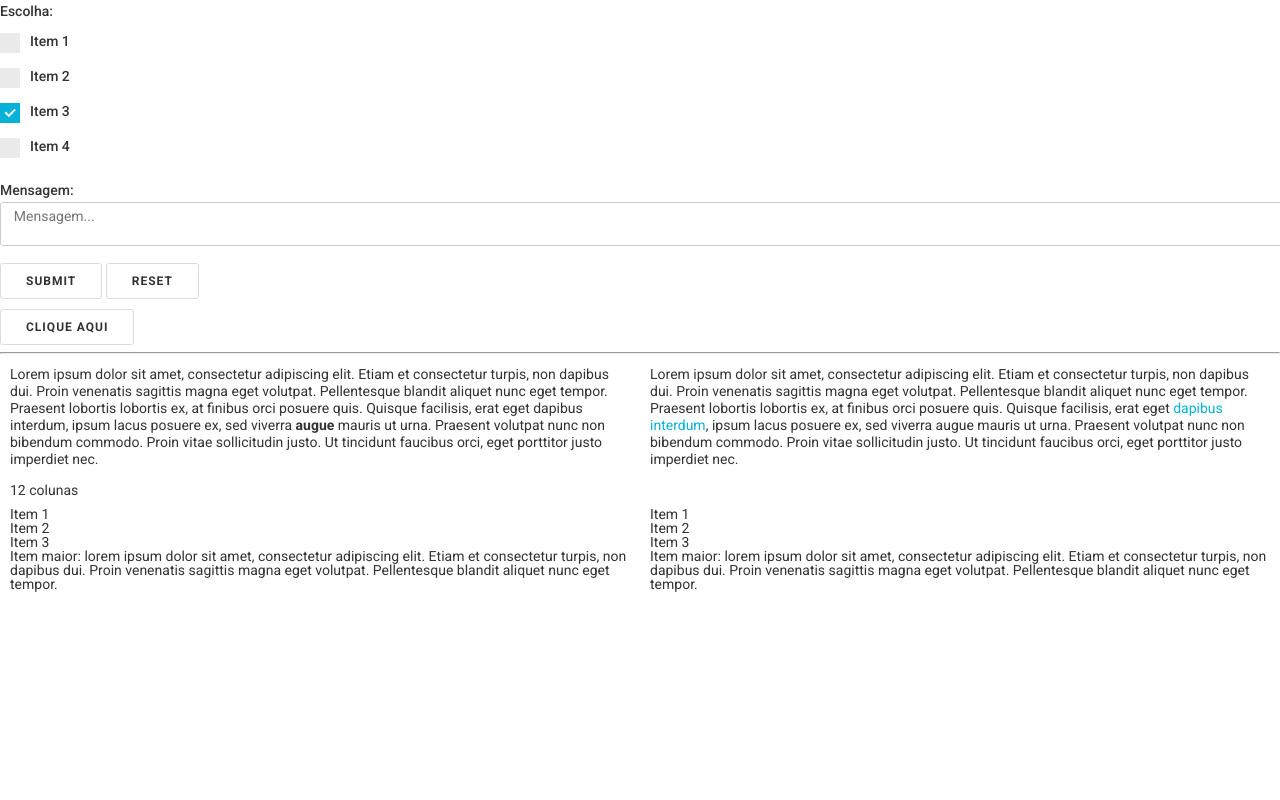
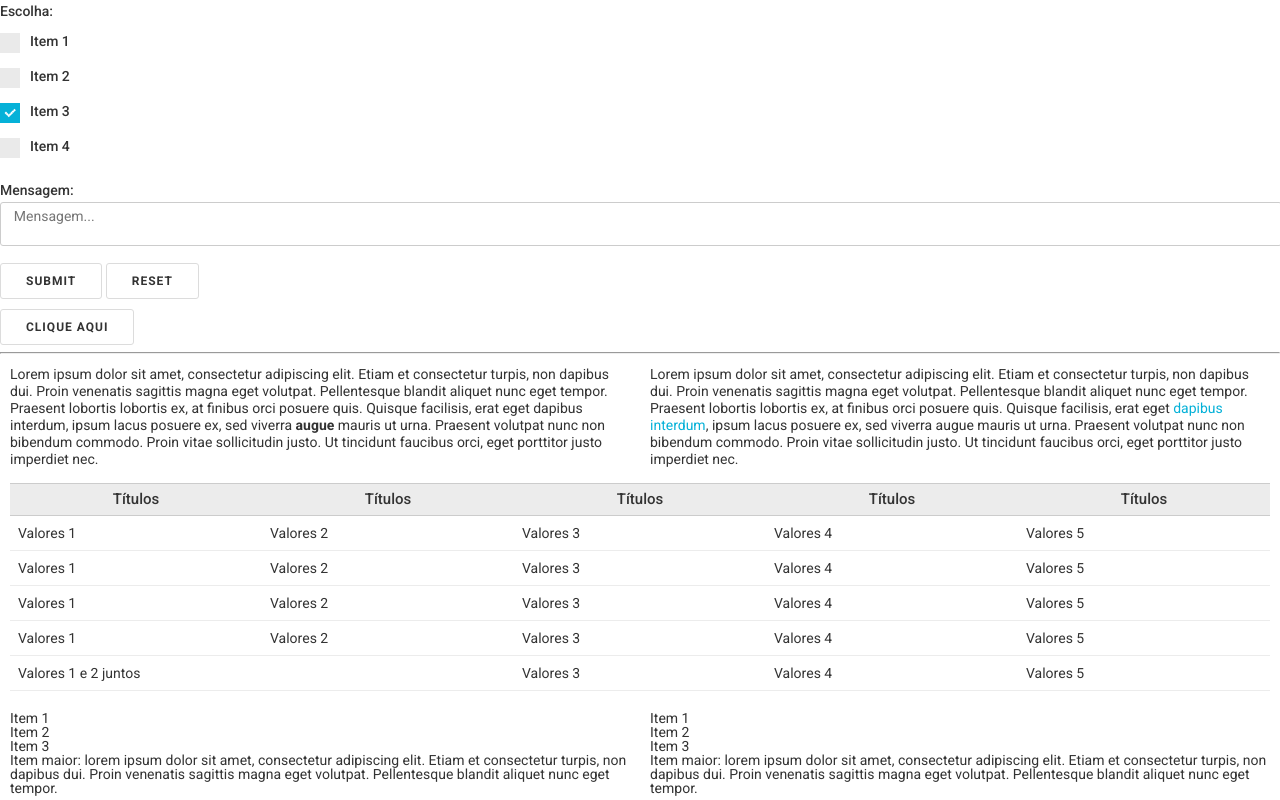
Before and after one commit to pamelasantoss/framework-css, a website: page index.html in a window 1280 px wide. Shown: the part 507-1307 px from the top of the page. Before the commit the page ends 1103 px from the top, so only its background shows below. Drawn offline with Linux system fonts and the light colour scheme.

Commit message:
Formatando tables

```diff
--- a/index.html
+++ b/index.html
@@ -86,7 +86,51 @@
 		</div>
 	</div>
 
-	<div class="grid-12">12 colunas</div>
+	<div class="grid-12">
+		<table>
+			<tr>
+				<th>Títulos</th>
+				<th>Títulos</th>
+				<th>Títulos</th>
+				<th>Títulos</th>
+				<th>Títulos</th>
+			</tr>
+			<tr>
+				<td>Valores 1</td>
+				<td>Valores 2</td>
+				<td>Valores 3</td>
+				<td>Valores 4</td>
+				<td>Valores 5</td>
+			</tr>
+			<tr>
+				<td>Valores 1</td>
+				<td>Valores 2</td>
+				<td>Valores 3</td>
+				<td>Valores 4</td>
+				<td>Valores 5</td>
+			</tr>
+			<tr>
+				<td>Valores 1</td>
+				<td>Valores 2</td>
+				<td>Valores 3</td>
+				<td>Valores 4</td>
+				<td>Valores 5</td>
+			</tr>
+			<tr>
+				<td>Valores 1</td>
+				<td>Valores 2</td>
+				<td>Valores 3</td>
+				<td>Valores 4</td>
+				<td>Valores 5</td>
+			</tr>
+			<tr>
+				<td colspan="2">Valores 1 e 2 juntos</td>
+				<td>Valores 3</td>
+				<td>Valores 4</td>
+				<td>Valores 5</td>
+			</tr>
+		</table>
+	</div>
 
 	<div class="grid-6">
 		<ul>
--- a/src/scss/_mixins.scss
+++ b/src/scss/_mixins.scss
@@ -22,3 +22,7 @@
   	-o-transition: background-color .5s ease-out;
   	transition: background-color .5s ease-out;
 }
+
+@mixin alinhamento ($align) {
+    text-align: $align;
+}
--- /dev/null
+++ b/src/scss/_table.scss
@@ -0,0 +1,19 @@
+table {
+	width: 100%;
+	margin-bottom: 10px;
+	tr {
+		width: 100%;
+		th {
+			font-weight: $semi-bold;
+			font-size: 15px;
+			padding: 8px 5px;
+			border-top: 1px solid $bordas;
+			border-bottom: 1px solid $bordas;
+			background: #ececec;
+		}
+		td {
+			padding: 10px 8px;
+			border-bottom: 1px solid #ececec;
+		}
+	}
+}
--- a/src/scss/_variables.scss
+++ b/src/scss/_variables.scss
@@ -15,4 +15,4 @@ $extra-bold: 900;
 $padrao: #05b1d8;
 $padrao-texto: #333;
 $padrao-link: #05b1d8;
-$bordas: #ccc
+$bordas: #ccc;
--- a/src/scss/style.scss
+++ b/src/scss/style.scss
@@ -7,4 +7,5 @@
 
 @import '_grid';
 @import '_forms';
+@import '_table';
 @import '_buttons';
```
Also changed, not shown: css/style.css, css/style.min.css.
